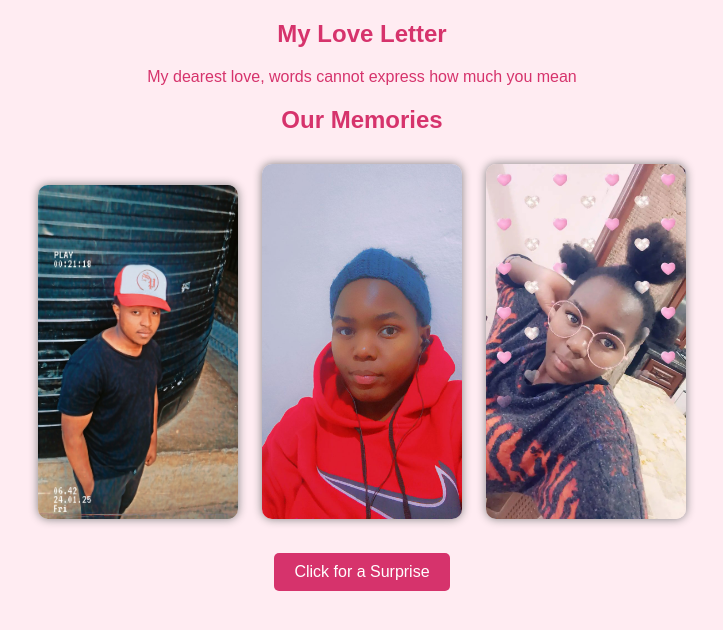
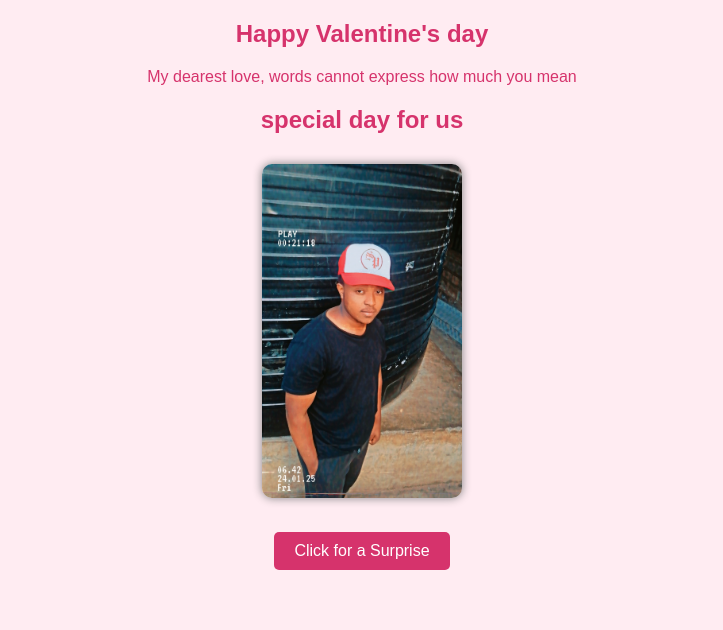
Before and after one commit to Felix121x/Love, a plain HTML site: page index.html in a window 1280 px wide. Both pictures are taken after a click on the element 640 px from the left and 222 px from the top of the page. Shown: the whole page, without its empty margins (278-1001 px from the left). Drawn offline with Linux system fonts and the light colour scheme.

Commit message:
Update index.html

```diff
--- a/index.html
+++ b/index.html
@@ -15,14 +15,12 @@
     </div>
 
     <div class="content hidden">
-        <h2>My Love Letter</h2>
+        <h2>Happy Valentine's day</h2>
         <p id="love-letter"></p>
 
-        <h2>Our Memories</h2>
+        <h2>special day for us</h2>
         <div class="gallery">
             <img src="images/photo1.jpg" alt="Memory 1">
-            <img src="images/photo2.jpg" alt="Memory 2">
-            <img src="images/photo3.jpg" alt="Memory 3">
         </div>
 
         <button onclick="openLovePage()">Click for a Surprise</button>
```
